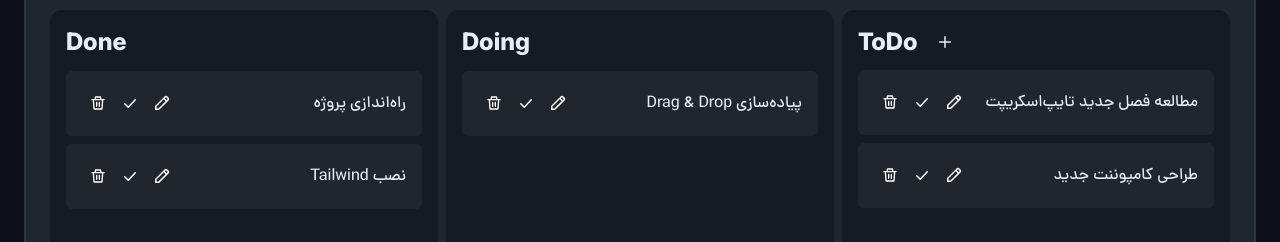
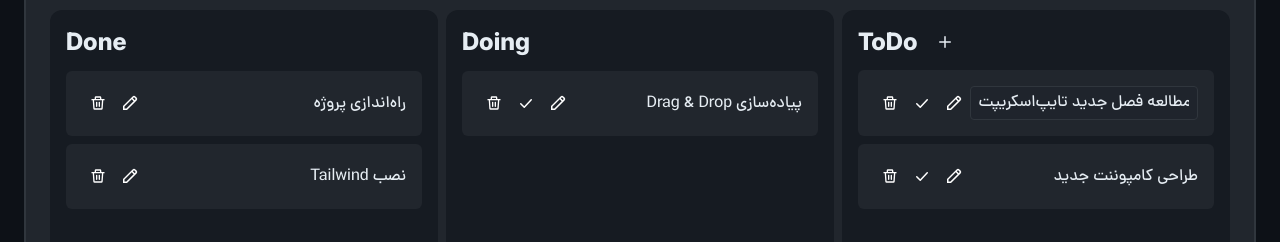
Before and after one commit to AmirrezaHanafi/Todo-List-TypeScript, a React (Vite) app: page /board/1/1 in a window 1280 px wide. Both pictures are taken after a click on the button 954 px from the left and 326 px from the top of the page. Shown: the part 224-466 px from the top of the page. Built offline with nearby package versions, Linux system fonts and the light colour scheme.

Commit message:
[ADD] tick action and edit

```diff
--- a/src/components/Modals/CreateModal.tsx
+++ b/src/components/Modals/CreateModal.tsx
@@ -7,7 +7,7 @@ import { useUserStore } from '../../stores/user-store.ts'
 import { useParams } from 'react-router-dom'
 
 const taskSchema = z.object({
-  title: z.string().min(3, 'عنوان تسک الزامی است').max(100, 'عنوان نباید بیشتر از ۱۰۰ کاراکتر باشد')
+  title: z.string().min(3, 'عنوان تسک الزامی است(حدقل 3 کاراکتر)').max(100, 'عنوان نباید بیشتر از ۱۰۰ کاراکتر باشد')
 })
 
 type TaskFormData = z.infer<typeof taskSchema>
--- a/src/features/PersonBoard/ItemCart.tsx
+++ b/src/features/PersonBoard/ItemCart.tsx
@@ -4,30 +4,89 @@ import DeleteIcon from '../../components/icons/DeleteIcon.tsx'
 import { useUserStore } from '../../stores/user-store.ts'
 import { useParams } from 'react-router-dom'
 import type { List } from '../../Types/list.ts'
+import { useState } from 'react'
+import type { User } from '../../Data/users-data.ts'
 
 type ItemCartProps = {
   list: string
   listType: keyof List
-  listId: string
+  itemId: string
 }
 
-export default function ItemCart({ list, listType, listId }: ItemCartProps) {
+export default function ItemCart({ list, listType, itemId }: ItemCartProps) {
+  const [isEditing, setIsEditing] = useState(false)
+  const [editValue, setEditValue] = useState(list)
+
+  const handleEdit = () => {
+    setIsEditing(true)
+    setEditValue(list)
+  }
+
+  const handleSave = () => {
+    if (editValue.trim()) {
+      updateItem(userId, listType, itemId, editValue.trim())
+      setIsEditing(false)
+    }
+  }
+
+  const handleCancel = () => {
+    setEditValue(list)
+    setIsEditing(false)
+  }
+
+  const handleKeyDown = (e: React.KeyboardEvent<HTMLInputElement>) => {
+    if (e.key === 'Enter') {
+      handleSave()
+    } else if (e.key === 'Escape') {
+      handleCancel()
+    }
+  }
+  let targetList: keyof User['listTodo']
+  switch (listType) {
+    case 'todo':
+      targetList = 'doing'
+      break
+    case 'doing':
+      targetList = 'done'
+      break
+  }
+
   const removeItem = useUserStore(state => state.removeItem)
+  const updateItem = useUserStore(state => state.updateItem)
+  const transferItem = useUserStore(state => state.transferItem)
   const { id } = useParams()
   const userId = +id!
 
   return (
     <li className={'bg-line px-4 py-4 rounded-md flex items-center justify-between'}>
-      <span>{list}</span>
+      {isEditing ? (
+        <input
+          type="text"
+          value={editValue}
+          onChange={e => {
+            setEditValue(e.target.value)
+          }}
+          onKeyDown={handleKeyDown}
+          onBlur={handleSave}
+          autoFocus
+          className="flex-1 bg-hover-item border border-border rounded px-2 py-1 outline-none text-text-primary"
+        />
+      ) : (
+        <span>{list}</span>
+      )}
+
       <div className="gap-x-2 ">
-        <button className="p-2 bg-transparent hover:bg-action-edit transition-colors rounded-md cursor-pointer">
+        <button onClick={handleEdit} className="p-2 bg-transparent hover:bg-action-edit transition-colors rounded-md cursor-pointer">
           <PencilIcon className="  size-4  text-white" />
         </button>
-        <button className="p-2 bg-transparent hover:bg-primary transition-colors rounded-md cursor-pointer">
+        <button
+          onClick={() => transferItem(userId, listType, targetList, itemId)}
+          className={`${listType === 'done' ? 'hidden' : ''} p-2 bg-transparent hover:bg-primary transition-colors rounded-md cursor-pointer`}
+        >
           <TickIcon className="  size-4  text-white" />
         </button>
         <button
-          onClick={() => removeItem(userId, listType, listId)}
+          onClick={() => removeItem(userId, listType, itemId)}
           className="p-2 bg-transparent hover:bg-action-delete transition-colors rounded-md cursor-pointer"
         >
           <DeleteIcon className="  size-4  text-white" />
--- a/src/features/PersonBoard/PersonsBoard.tsx
+++ b/src/features/PersonBoard/PersonsBoard.tsx
@@ -38,7 +38,7 @@ export default function PersonsBoard() {
           </div>
           <ul className="mt-3 space-y-2">
             {user.listTodo.todo.map((listItem, index) => (
-              <ItemCart key={index} list={listItem.title} listId={listItem.id} listType={'todo'} />
+              <ItemCart key={index} list={listItem.title} itemId={listItem.id} listType={'todo'} />
             ))}
           </ul>
         </div>
@@ -48,7 +48,7 @@ export default function PersonsBoard() {
           </div>
           <ul className="mt-3 space-y-2">
             {user.listTodo.doing.map((doingItem, index) => (
-              <ItemCart key={index} list={doingItem.title} listId={doingItem.id} listType={'doing'} />
+              <ItemCart key={index} list={doingItem.title} itemId={doingItem.id} listType={'doing'} />
             ))}
           </ul>
         </div>
@@ -58,7 +58,7 @@ export default function PersonsBoard() {
           </div>
           <ul className="mt-3 space-y-2">
             {user.listTodo.done.map((doneItem, index) => (
-              <ItemCart key={index} list={doneItem.title} listId={doneItem.id} listType={'done'} />
+              <ItemCart key={index} list={doneItem.title} itemId={doneItem.id} listType={'done'} />
             ))}
           </ul>
         </div>
--- a/src/stores/user-store.ts
+++ b/src/stores/user-store.ts
@@ -10,6 +10,8 @@ type UseUserStore = {
   editUser: (id: number) => void
   removeItem: (userId: number, listType: keyof User['listTodo'], itemId: string) => void
   addItem: (userId: number, item: string) => void
+  updateItem: (userId: number, listType: keyof User['listTodo'], itemId: string, newTitle: string) => void
+  transferItem: (userId: number, currentListType: keyof User['listTodo'], overListType: keyof User['listTodo'], itemId: string) => void
 }
 
 const STORAGE_KEY = 'user-data'
@@ -69,6 +71,36 @@ export const useUserStore = create<UseUserStore>()(
             user.listTodo.todo.push(objOfItem)
           }
         })
+      },
+      updateItem(userId, listType, itemId, newTitle) {
+        set(state => {
+          const user = state.userData.find(u => u.id === userId)
+          if (!user) return state
+
+          const itemIndex = user.listTodo[listType].findIndex(item => item.id === itemId)
+          if (itemIndex === -1) return state
+
+          user.listTodo[listType][itemIndex].title = newTitle
+        })
+      },
+      transferItem(userId, currentListType, overListType, itemId) {
+        if (currentListType === 'done') {
+          return
+        }
+        set(state => {
+          const user = state.userData.find(u => u.id === userId)
+          if (!user) return state
+          const item = user.listTodo[currentListType].find(u => u.id === itemId)
+          if (!item) {
+            return state
+          }
+          // delete from current
+          user.listTodo[currentListType].splice(
+            user.listTodo[currentListType].findIndex(item => item.id === itemId),
+            1
+          )
+          user.listTodo[overListType].push(item)
+        })
       }
     })),
     {
```
